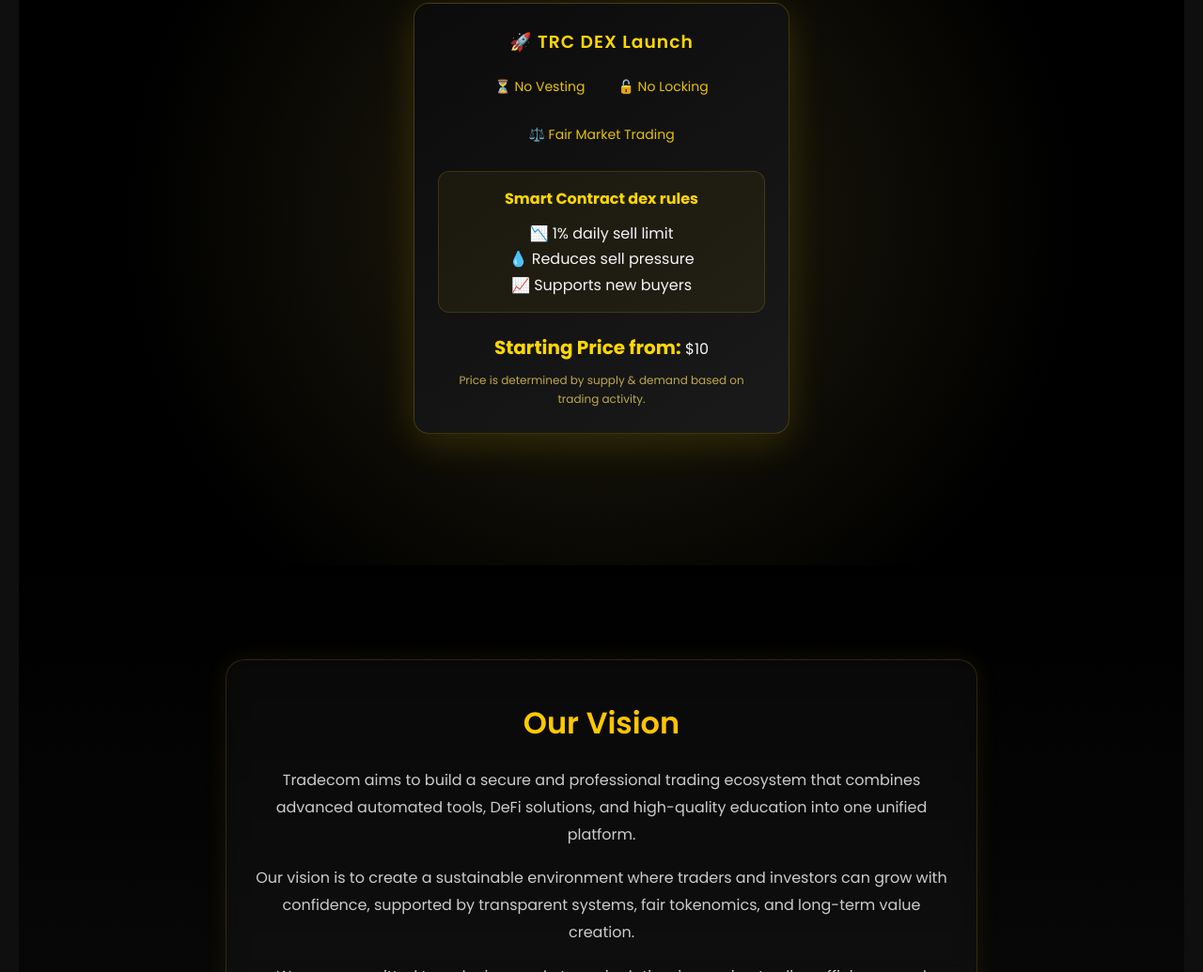
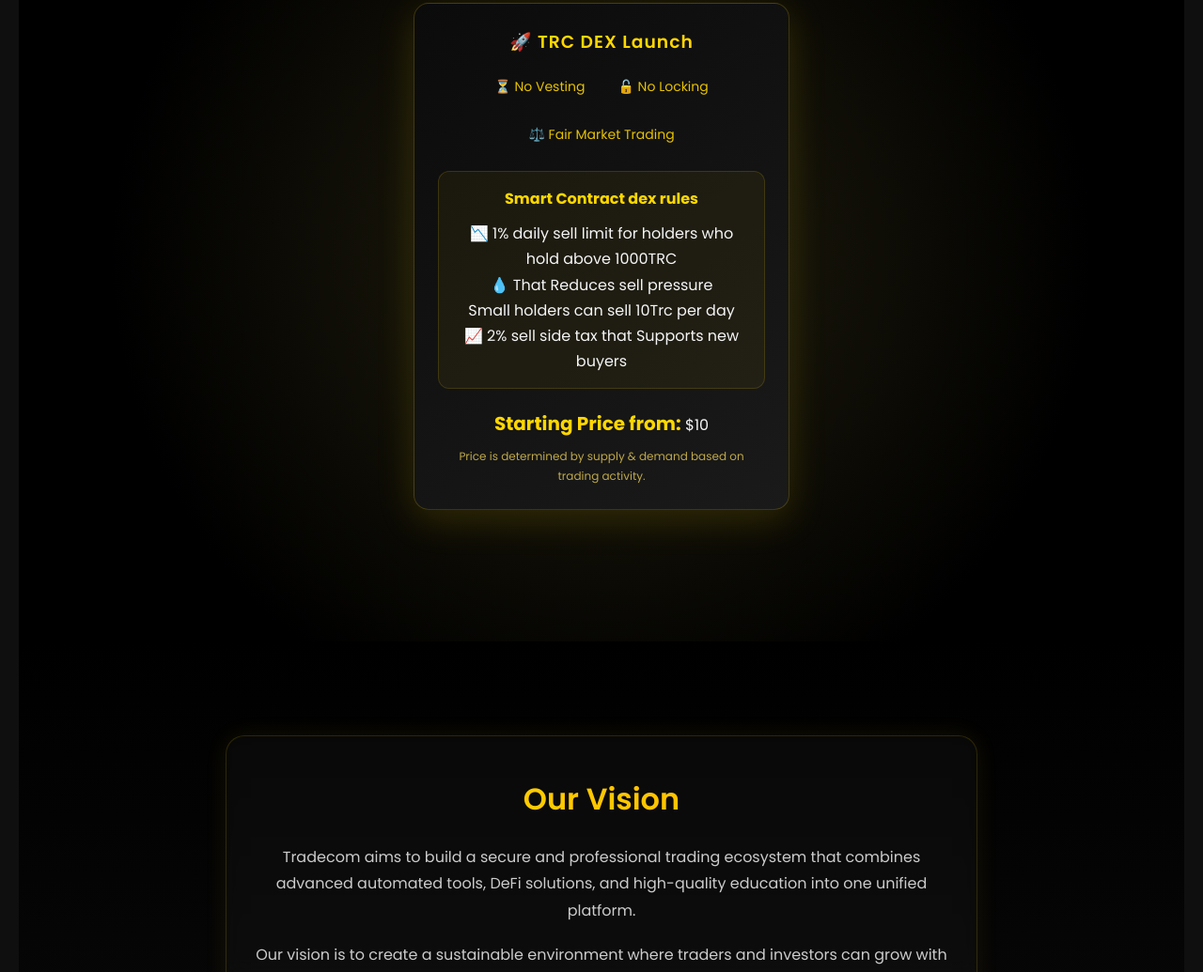
Before and after one commit to trctradecom-ship-it/Tradecom-website, a plain HTML site: page index.html in a window 1280 px wide. Shown: the part 8737-9772 px from the top of the page at 94% size. Drawn offline with Linux system fonts and the light colour scheme.

Commit message:
Refactor index.html structure and content

```diff
--- a/index.html
+++ b/index.html
@@ -338,9 +338,12 @@ This tax applies to all transactions (including transfers) to ensure equal contr
 
             <div class="dex-box">
             <h4>Smart Contract dex rules</h4>
-            <p>📉 1% daily sell limit</p>
-            <p>💧 Reduces sell pressure</p>
-           <p>📈 Supports new buyers</p>
+            <p>📉 1% daily sell limit for
+              holders who hold above 1000TRC</p>
+            <p>💧 That Reduces sell pressure</p>
+           <p> Small holders can sell 10Trc per day</p>
+           <p>📈 2% sell side tax that Supports new buyers</p>
+
         </div>
 
        <div class="dex-price">
```
